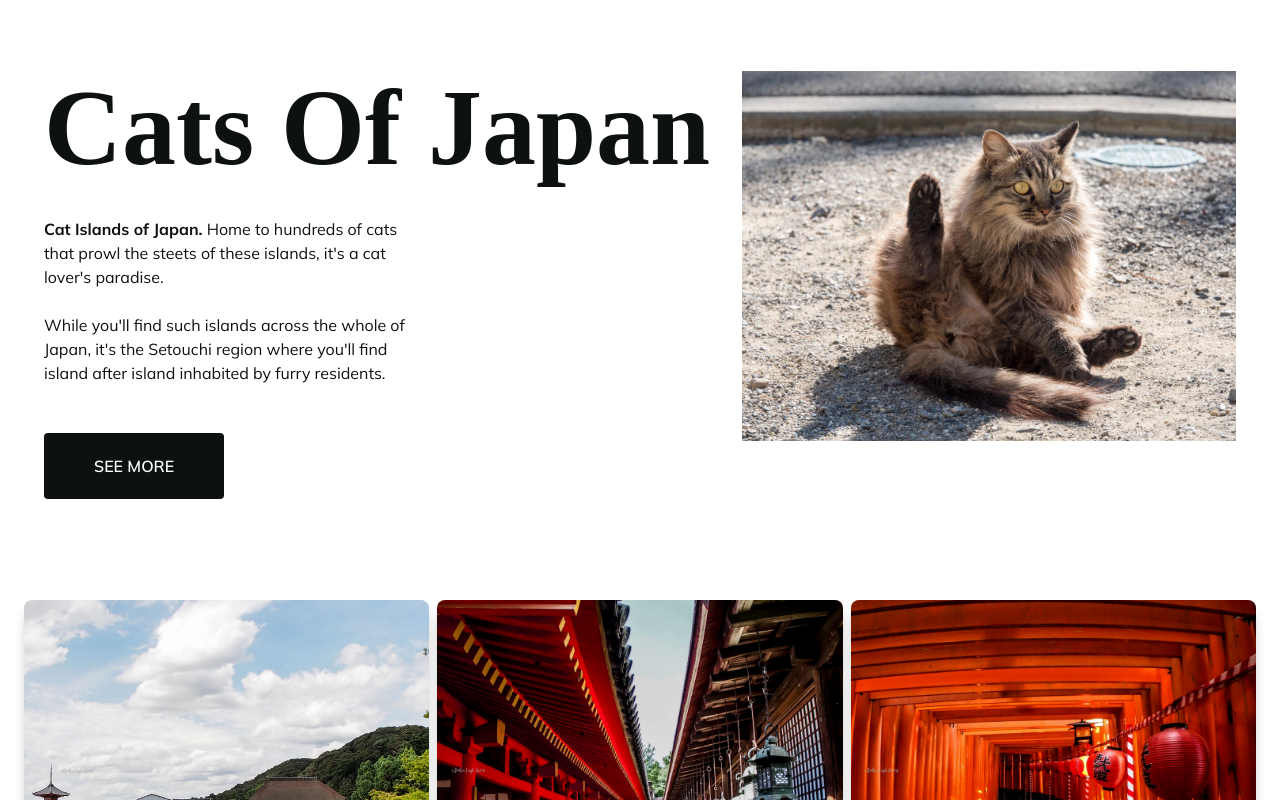
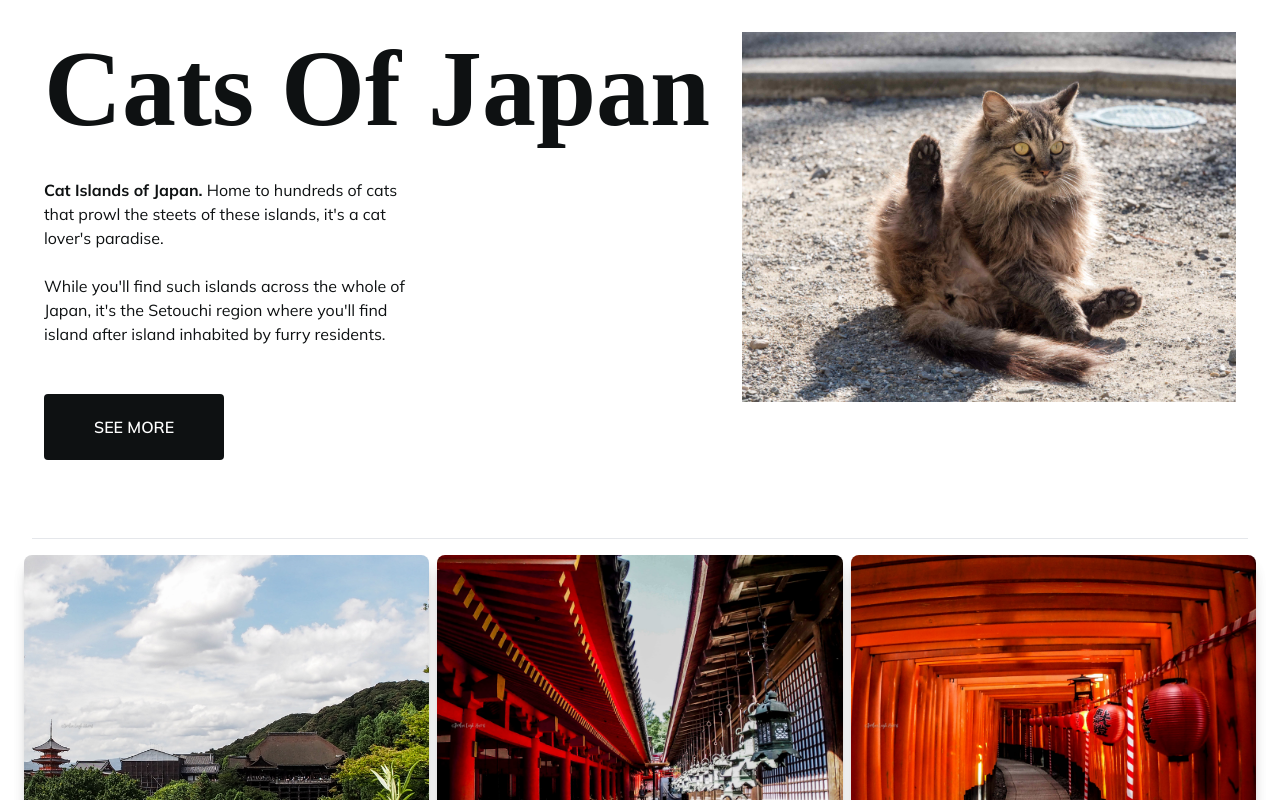
Before and after one commit to jielongjp/photography, a React (Create React App) app: page /#/ in a window 1280 px wide. Shown: the part 3069-3869 px from the top of the page. Built offline with nearby package versions, Linux system fonts and the light colour scheme; a web font is replaced by a local one.

Commit message:
fix display issue

```diff
--- a/src/pages/Home.js
+++ b/src/pages/Home.js
@@ -30,6 +30,7 @@ import ImageGrid from "../components/ImageGrid";
 import { CgEnter } from "react-icons/cg";
 import LargeImage from "../components/LargeImage";
 import SingleImage from "../components/SingleImage";
+import Divider from "../components/Divider";
 
 const Home = () => {
   return (
@@ -105,7 +106,7 @@ const Home = () => {
         image7={Image7}
       />
       <LargeImage image={Fuji} />
-      <div className="container mx-auto h-full relative">
+      <div className="container mx-auto h-auto">
         <div className="flex flex-col lg:flex-row h-full items-center justify-start gap-x-8 text-center lg:text-left pt-24 lg:pt-36 pb-8">
           {/* text */}
           <motion.div
@@ -134,6 +135,7 @@ const Home = () => {
           </div>
         </div>
       </div>
+      <Divider />
       <ImageGrid
         image1={Image8}
         image2={Image9}
@@ -143,7 +145,7 @@ const Home = () => {
         image6={Image13}
         image7={Image14}
       />
-      <div className="container mx-auto h-full relative">
+      <div className="container mx-auto h-auto relative">
         <div className="flex flex-col lg:flex-row h-full items-center justify-start gap-x-8 text-center lg:text-left pt-24 lg:pt-36 pb-8">
           <div className="flex-1 max-h-96 lg:max-h-max order-2 lg:order-none hover:opacity-90">
             <SingleImage image={Image2} />
```
